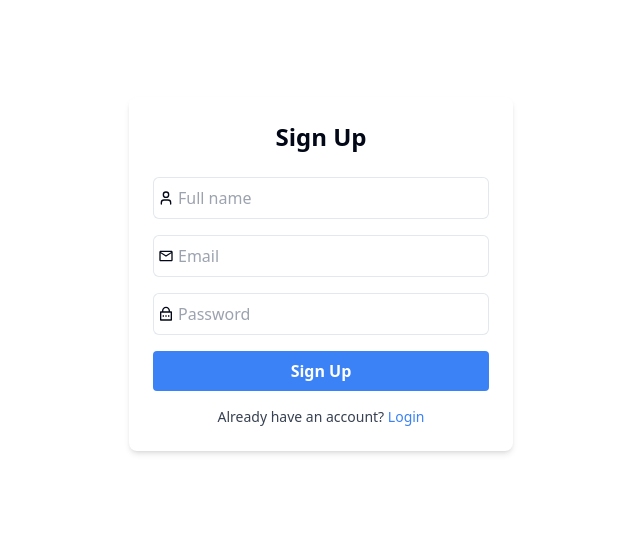
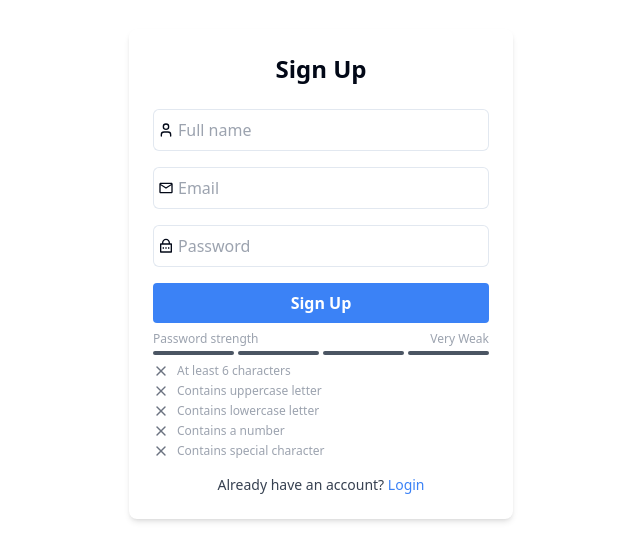
Before and after one commit to ishk9/getYourDiet, a Next.js app in the folder client/: page /Signup in a window 1280 px wide. Shown: the part 126-686 px from the top of the page, without its empty margins (319-959 px from the left). Built offline with nearby package versions, Linux system fonts and the light colour scheme.

Commit message:
added strength meter

```diff
--- a/client/components/SignupForm.js
+++ b/client/components/SignupForm.js
@@ -6,6 +6,7 @@ import useStore from '@/app/store';
 import { LuUser } from "react-icons/lu";
 import { MdOutlineMailOutline } from "react-icons/md";
 import { RiLockPasswordLine } from "react-icons/ri";
+import StrengthMeter from './StrengthMeter';
 
 const SignupForm = () => {
     const { setSignedIn } = useStore();
@@ -95,6 +96,7 @@ const SignupForm = () => {
                         Sign Up
                     </button>
                 </div>
+                <StrengthMeter password={password}/>
             </form>
             <div className='mt-4 text-center'>
                 <p className='text-gray-700 text-sm'>
--- /dev/null
+++ b/client/components/StrengthMeter.js
@@ -0,0 +1,76 @@
+import { Check, X } from "lucide-react";
+
+const PasswordCriteria = ({ password }) => {
+	const criteria = [
+		{ label: "At least 6 characters", met: password.length >= 6 },
+		{ label: "Contains uppercase letter", met: /[A-Z]/.test(password) },
+		{ label: "Contains lowercase letter", met: /[a-z]/.test(password) },
+		{ label: "Contains a number", met: /\d/.test(password) },
+		{ label: "Contains special character", met: /[^A-Za-z0-9]/.test(password) },
+	];
+
+	return (
+		<div className='mt-2 space-y-1'>
+			{criteria.map((item) => (
+				<div key={item.label} className='flex items-center text-xs'>
+					{item.met ? (
+						<Check className='size-4 text-green-500 mr-2' />
+					) : (
+						<X className='size-4 text-gray-500 mr-2' />
+					)}
+					<span className={item.met ? "text-green-500" : "text-gray-400"}>{item.label}</span>
+				</div>
+			))}
+		</div>
+	);
+};
+
+const PasswordStrengthMeter = ({ password }) => {
+	const getStrength = (pass) => {
+		let strength = 0;
+		if (pass.length >= 6) strength++;
+		if (pass.match(/[a-z]/) && pass.match(/[A-Z]/)) strength++;
+		if (pass.match(/\d/)) strength++;
+		if (pass.match(/[^a-zA-Z\d]/)) strength++;
+		return strength;
+	};
+	const strength = getStrength(password);
+
+	const getColor = (strength) => {
+		if (strength === 0) return "bg-red-500";
+		if (strength === 1) return "bg-red-400";
+		if (strength === 2) return "bg-yellow-500";
+		if (strength === 3) return "bg-yellow-400";
+		return "bg-green-500";
+	};
+
+	const getStrengthText = (strength) => {
+		if (strength === 0) return "Very Weak";
+		if (strength === 1) return "Weak";
+		if (strength === 2) return "Fair";
+		if (strength === 3) return "Good";
+		return "Strong";
+	};
+
+	return (
+		<div className='mt-2'>
+			<div className='flex justify-between items-center mb-1'>
+				<span className='text-xs text-gray-400'>Password strength</span>
+				<span className='text-xs text-gray-400'>{getStrengthText(strength)}</span>
+			</div>
+
+			<div className='flex space-x-1'>
+				{[...Array(4)].map((_, index) => (
+					<div
+						key={index}
+						className={`h-1 w-1/4 rounded-full transition-colors duration-300
+                ${index < strength ? getColor(strength) : "bg-gray-600"}
+              `}
+					/>
+				))}
+			</div>
+			<PasswordCriteria password={password} />
+		</div>
+	);
+};
+export default PasswordStrengthMeter;
--- a/client/package.json
+++ b/client/package.json
@@ -24,6 +24,7 @@
     "clsx": "^2.1.1",
     "cmdk": "^1.0.0",
     "framer-motion": "^11.2.6",
+    "lucide": "^0.439.0",
     "lucide-react": "^0.378.0",
     "next": "14.2.2",
     "react": "^18",
```
Also changed, not shown: 1 other file (tests, documents, lock files or other folders).
